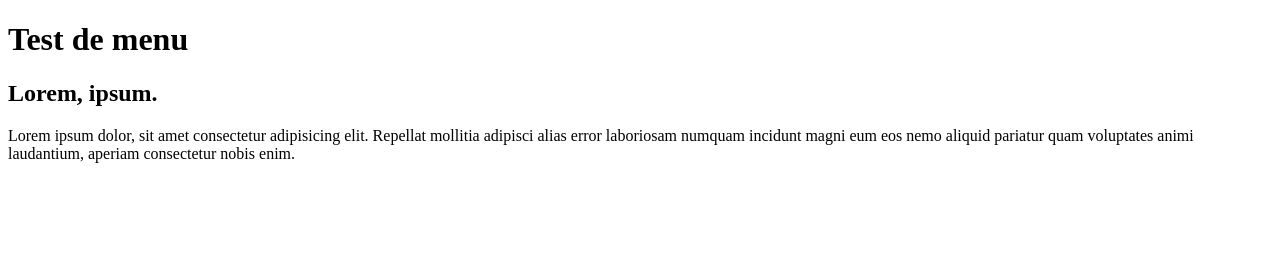
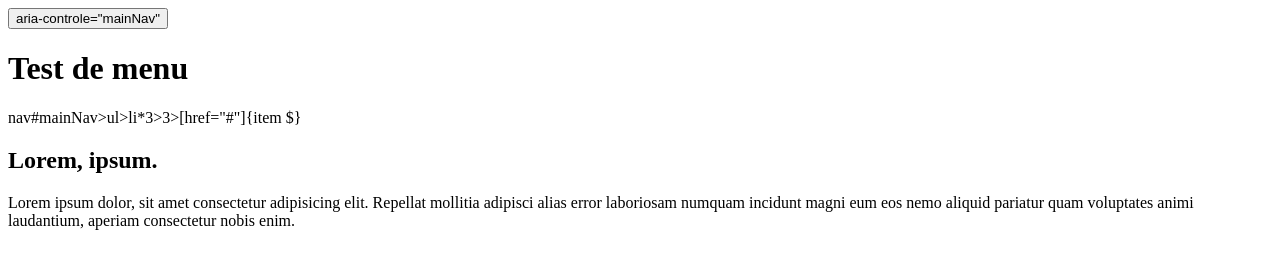
Before and after one commit to MMI-SAE-105/2022-r113-tp2-menu-alpinejs-Yardimli-Kubilay, a website: page index.html in a window 1280 px wide. Drawn offline with Linux system fonts and the light colour scheme.

Commit message:
Faire la page avec le menu visible

```diff
--- a/index.html
+++ b/index.html
@@ -10,7 +10,9 @@
     <!-- https://emmet.io/ -->
     <!-- header>h1{Test de menu} -->
     <header>
+      <button>aria-controle="mainNav"</button>
       <h1>Test de menu</h1>
+      nav#mainNav>ul>li*3>3>[href="#"]{item $}
     </header>
     <!-- h2>lorem2^p>lorem -->
     <h2>Lorem, ipsum.</h2>
```
